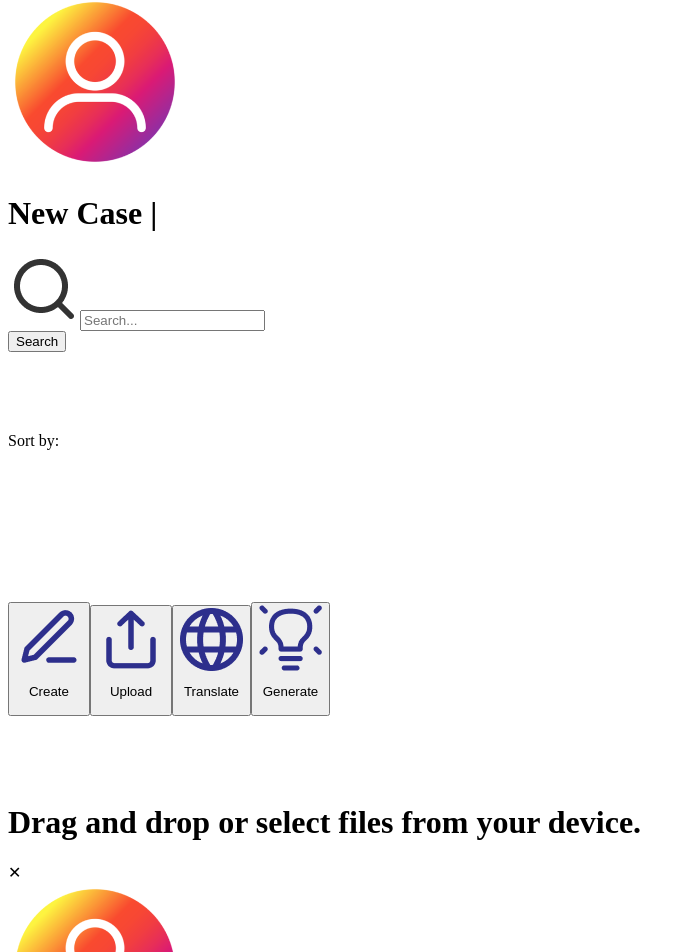
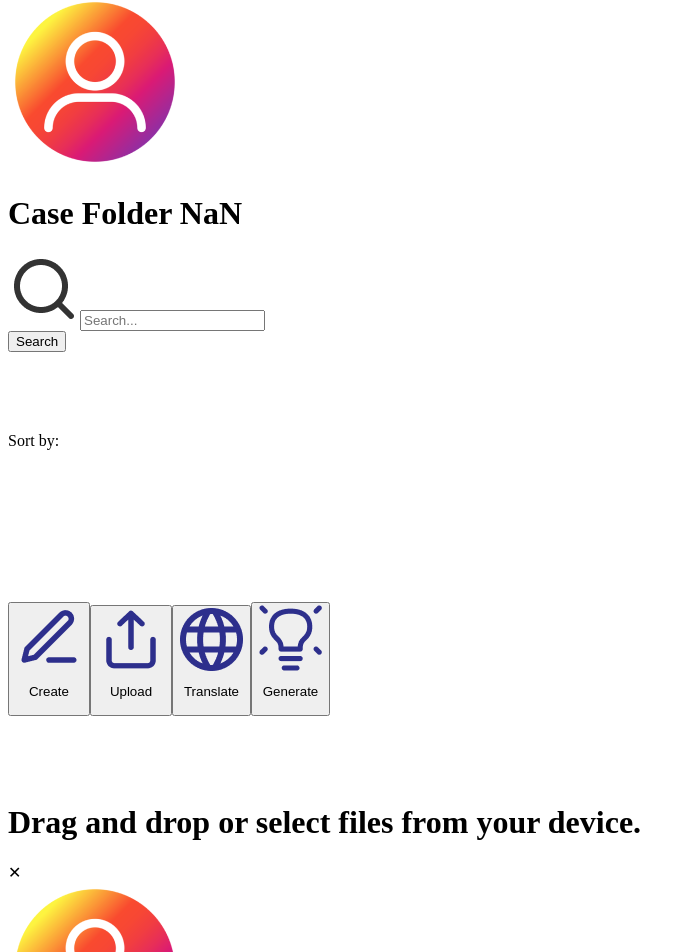
Before and after one commit to Smart-Attorney/smart-attorney-frontend, a React (Vite) app: page /create-case in a window 1280 px wide. Shown: the part 1844-2796 px from the top of the page, without its empty margins (0-695 px from the left). Built offline with nearby package versions, Linux system fonts and the light colour scheme; no server answers; sample sign-in values are in the browser's storage; the HTML template or start-up script is replaced by a standard one.

Commit message:
feat: KAN-44: change new case folder default name to Case Folder #, where # is the number of currently existing folders plus 1

```diff
--- a/src/pages/CreateCaseFolder.tsx
+++ b/src/pages/CreateCaseFolder.tsx
@@ -16,6 +16,7 @@ import PageHeader from "../layouts/PageHeader";
 import SidebarLayout from "../layouts/SidebarLayout";
 import SortBarWithButtons from "../layouts/SortBarWithButtons";
 import { nanoid } from "../lib/nanoid";
+import { CaseFolderCount } from "../utils/case-folder-count";
 import { NEW_CASE } from "../utils/constants/sort-options";
 import { FileForUploadObj, SexOptions } from "../utils/types";
 
@@ -26,8 +27,10 @@ function CreateCaseFolder() {
 
 	const dropAreaRef = useRef<HTMLInputElement>(null);
 
+	const caseNum = CaseFolderCount.get();
+
 	const caseFolderNameRef = useRef<HTMLHeadingElement>(null);
-	const [caseFolderName, setCaseFolderName] = useState<string>("New Case |");
+	const [caseFolderName, setCaseFolderName] = useState<string>(`Case Folder ${caseNum + 1}`);
 	const [caseFolderNameEditable, setCaseFolderNameEditable] = useState<boolean>(false);
 
 	const [clientModalOpen, setClientModalOpen] = useState<boolean>(true);
@@ -57,7 +60,7 @@ function CreateCaseFolder() {
 	/************************************************************/
 
 	const createNewCase = async (): Promise<void> => {
-		if (caseFolderName.trim() === "New Case |" || caseFolderName.trim().length === 0) {
+		if (caseFolderName.trim() === `Case Folder ${caseNum + 1}` || caseFolderName.trim().length === 0) {
 			alert("Please change the case name before creating.");
 			return;
 		}
@@ -145,7 +148,7 @@ function CreateCaseFolder() {
 
 	/* Clears the input field on initial click focus to save user the hassle of backspacing. */
 	const handeClickOnCaseName = (): void => {
-		if (caseFolderName === "New Case |") {
+		if (caseFolderName === `Case Folder ${caseNum + 1}`) {
 			setCaseFolderName("");
 		}
 		setCaseFolderNameEditable(true);
@@ -160,7 +163,7 @@ function CreateCaseFolder() {
 	const handleCaseNameBlur = (event: React.FocusEvent<HTMLHeadingElement>): void => {
 		const { innerText } = event.target;
 		if (innerText.trim() === "") {
-			setCaseFolderName("New Case |");
+			setCaseFolderName(`Case Folder ${caseNum + 1}`);
 		} else {
 			setCaseFolderName(innerText);
 		}
--- a/src/pages/Dashboard.tsx
+++ b/src/pages/Dashboard.tsx
@@ -9,6 +9,7 @@ import { getUserCaseFolders } from "../features/dashboard/api/get-case-folders";
 import PageHeader from "../layouts/PageHeader";
 import SidebarLayout from "../layouts/SidebarLayout";
 import SortBarWithButtons from "../layouts/SortBarWithButtons";
+import { CaseFolderCount } from "../utils/case-folder-count";
 import { DASHBOARD } from "../utils/constants/sort-options";
 import { DashboardFolderCardObj } from "../utils/types";
 
@@ -19,7 +20,7 @@ function Dashboard() {
 
 	useEffect(() => {
 		handleGetUserCaseFolders();
-	}, []);
+	}, [caseFolders]);
 
 	/************************************************************/
 
@@ -30,10 +31,12 @@ function Dashboard() {
 				case 200:
 					const data: DashboardFolderCardObj[] = await response.json();
 					setCaseFolders(data);
+					CaseFolderCount.set(data.length);
 					break;
 				case 204:
 					console.log(response.statusText);
 					setCaseFolders([]);
+					CaseFolderCount.set(0);
 					break;
 				default:
 					break;
--- /dev/null
+++ b/src/utils/case-folder-count.ts
@@ -0,0 +1,12 @@
+export class CaseFolderCount {
+	private static CASE_FOLDER_COUNT_KEY = "case-folder-count";
+
+	static set(count: number): void {
+		sessionStorage.setItem(this.CASE_FOLDER_COUNT_KEY, JSON.stringify(count));
+	}
+
+	static get(): number {
+		const countAsString = JSON.parse(sessionStorage.getItem(this.CASE_FOLDER_COUNT_KEY) as string);
+		return parseInt(countAsString);
+	}
+}
```
